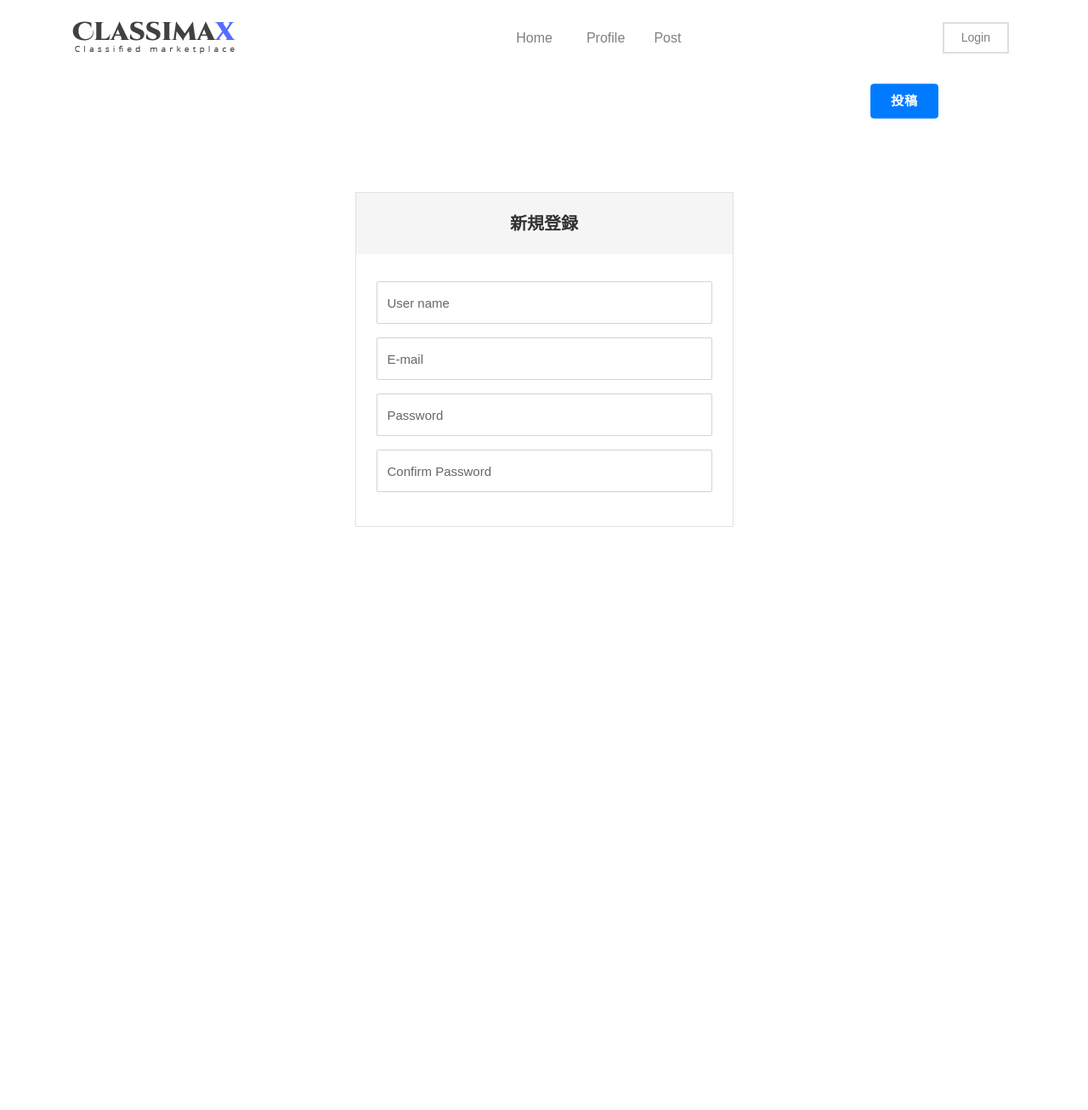
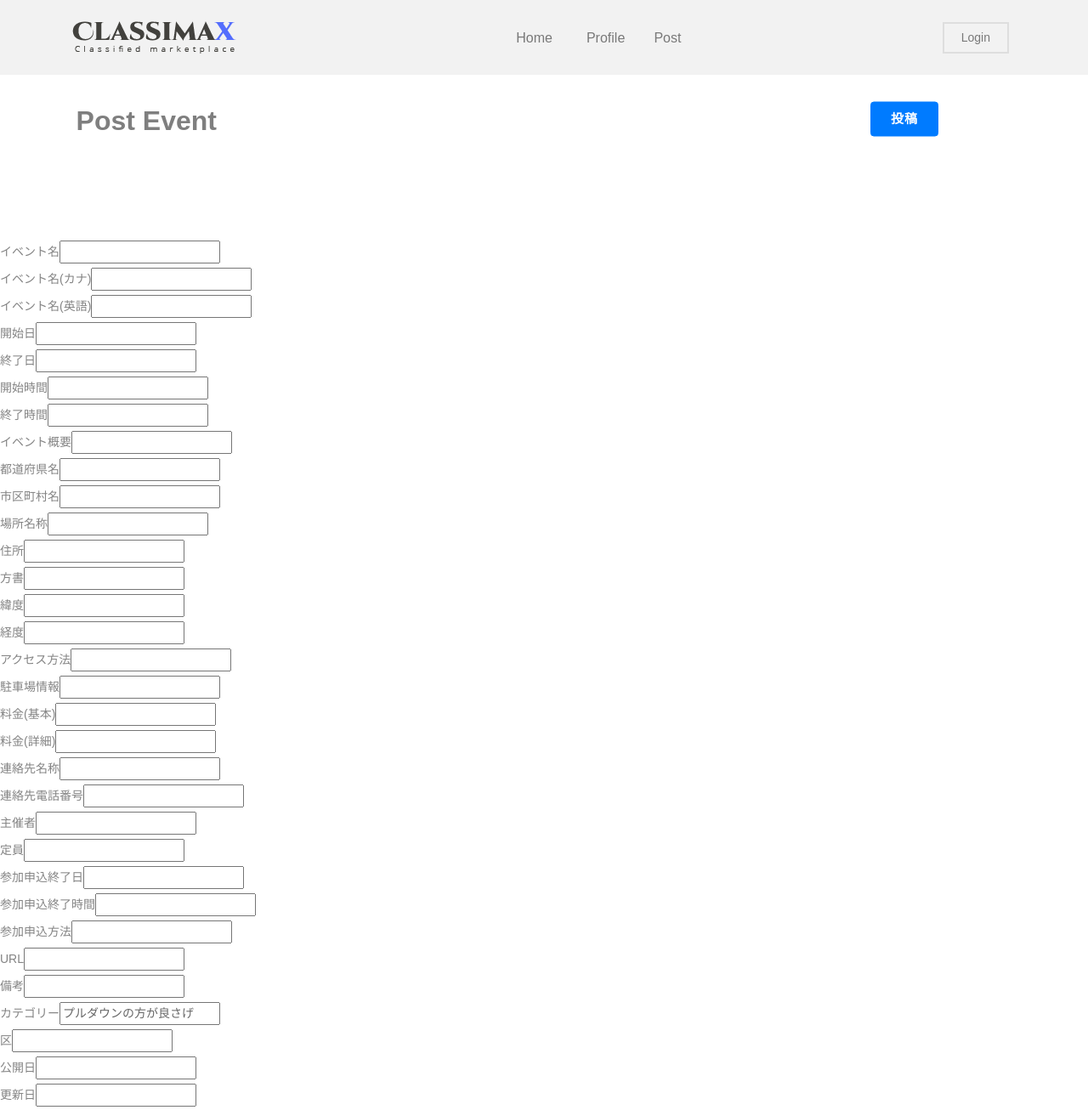
Before and after one commit to shiiku419/event_catalogue, a website: page theme/post.html in a window 1280 px wide. Shown: the whole page at 85% size. Before the commit the page ends 800 px from the top, so only its background shows below. Drawn offline with Linux system fonts and the light colour scheme; some packages are replaced by stand-ins of ours; a web font is replaced by a local one.

Commit message:
add textbox

```diff
--- a/theme/css/post.css
+++ b/theme/css/post.css
@@ -68,6 +68,11 @@ label {
 .nav-pills .nav-link {
   font-size: 16px;
 }
+
+header {
+  background-color: #f2f2f2;
+}
+
 
 @media (max-width: 480px) {
   .nav-pills .nav-link {
@@ -325,6 +330,13 @@ textarea.form-control {
 
 .margin-0 {
   margin: 0 !important;
+}
+
+.form-title {
+  color: #7F7F7F;
+  font-size: 32px;
+  margin-left: 7vw;
+  padding-bottom: 4vh;
 }
 
 button {
--- a/theme/post.html
+++ b/theme/post.html
@@ -79,28 +79,44 @@
   </header>
 
   <div class="post-btn-area">
+    <h2 class="form-title">Post Event</h2>
     <button type="submit" class="btn btn-primary font-weight-bold mt-3">投稿</button>
   </div>
 
-  <section class="login py-5 border-top-1">
-    <div class="container">
-      <div class="row justify-content-center">
-        <div class="col-lg-5 col-md-8 align-item-center">
-          <div class="border border">
-            <h3 class="bg-gray p-4">新規登録</h3>
-            <form action="#">
-              <fieldset class="p-4">
-                <input class="form-control mb-3" type="text" placeholder="User name" required>
-                <input class="form-control mb-3" type="email" placeholder="E-mail" required>
-                <input class="form-control mb-3" type="password" placeholder="Password" required>
-                <input class="form-control mb-3" type="password" placeholder="Confirm Password" required>
-              </fieldset>
-            </form>
-          </div>
-        </div>
-      </div>
-    </div>
-  </section>
+  <form class="form-area">
+    <label for="event-name">イベント名</label><input type="text" name="event-name"><br>
+    <label for="event-name-kana">イベント名(カナ)</label><input type="text" name="event-name-kana"><br>
+    <label for="event-name-eng">イベント名(英語)</label><input type="text" name="event-name-eng"><br>
+    <label for="event-start-date">開始日</label><input type="text" name="event-start-date"><br>
+    <label for="event-end-date">終了日</label><input type="text" name="event-end-date"><br>
+    <label for="event-start-time">開始時間</label><input type="text" name="event-name"><br>
+    <label for="event-end-time">終了時間</label><input type="text" name="event-name"><br>
+    <label for="event-info">イベント概要</label><input type="text" name="event-info"><br>
+    <label for="prefecture">都道府県名</label><input type="text" name="prefecture"><br>
+    <label for="town">市区町村名</label><input type="text" name="town"><br>
+    <label for="place">場所名称</label><input type="text" name="place"><br>
+    <label for="address">住所</label><input type="text" name="address"><br>
+    <label for="address-detail">方書</label><input type="text" name="address-detail"><br>
+    <label for="latitude">緯度</label><input type="text" name="latitude"><br>
+    <label for="longitude">経度</label><input type="text" name="longitude"><br>
+    <label for="how-to-access">アクセス方法</label><input type="text" name="how-to-access"><br>
+    <label for="parking-info">駐車場情報</label><input type="text" name="parking-info"><br>
+    <label for="price(basic)">料金(基本)</label><input type="text" name="price(basic)"><br>
+    <label for="price(detail)">料金(詳細)</label><input type="text" name="price(detail)"><br>
+    <label for="contact-name">連絡先名称</label><input type="text" name="contact-name"><br>
+    <label for="contact-tel">連絡先電話番号</label><input type="text" name="contact-tel"><br>
+    <label for="organizer">主催者</label><input type="text" name="organizer"><br>
+    <label for="capacity">定員</label><input type="text" name="capacity"><br>
+    <label for="apply-end-date">参加申込終了日</label><input type="text" name="apply-end-date"><br>
+    <label for="apply-end-time">参加申込終了時間</label><input type="text" name="apply-end-time"><br>
+    <label for="how-to-apply">参加申込方法</label><input type="text" name="how-to-apply"><br>
+    <label for="url">URL</label><input type="text" name="url"><br>
+    <label for="remarks">備考</label><input type="text" name="remarks"><br>
+    <label for="category">カテゴリー</label><input type="text" name="category" value="プルダウンの方が良さげ"><br>
+    <label for="ward">区</label><input type="text" name="ward"><br>
+    <label for="disclosure-date">公開日</label><input type="text" name="disclosure-date"><br>
+    <label for="update-date">更新日</label><input type="text" name="update-date"><br>
+  </form>
 
   <!--
 Essential Scripts
```
